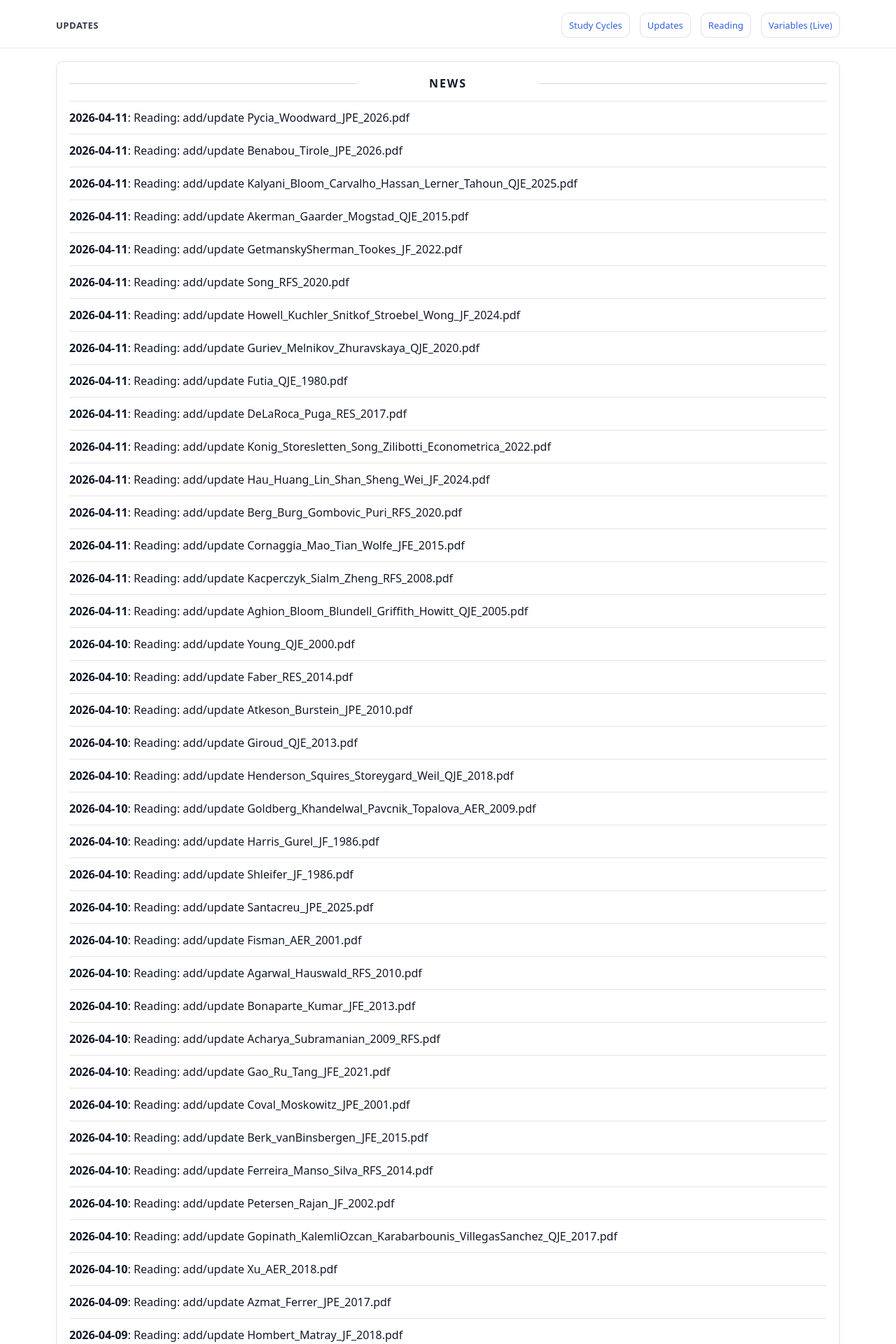
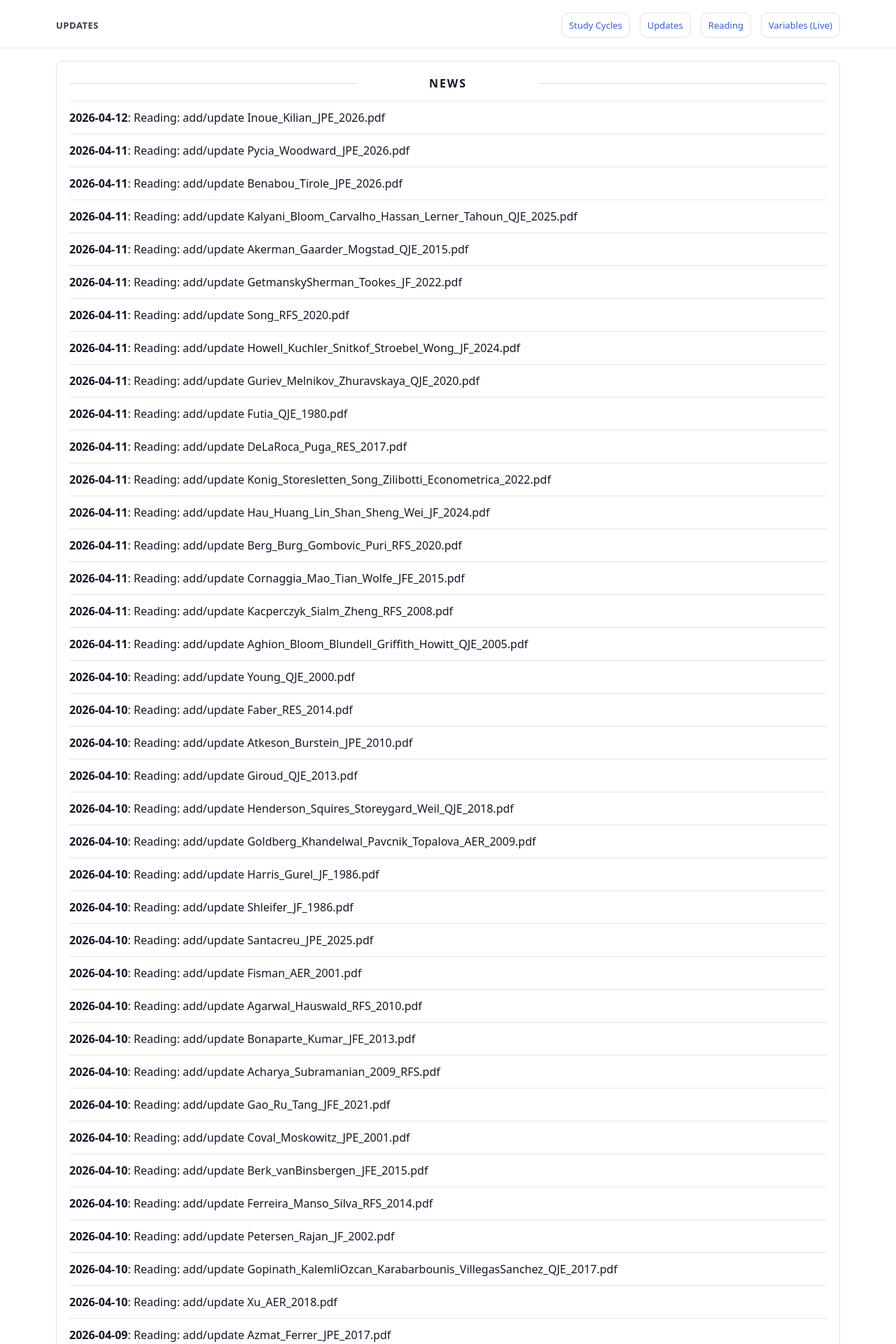
Before and after one commit to yaxinzn/study-archive, a Jekyll site: the page built from updates/index.md, in a window 1280 px wide. Shown: the top 1920 px of the page at 70% size. Built offline with Jekyll 4.4.1, drawn with Linux system fonts in a browser that asks for light colours; some of the changed text lies outside the part shown.

Commit message:
chore: update NEWS feed

```diff
--- a/_data/news.yml
+++ b/_data/news.yml
@@ -1,4 +1,7 @@
 # Auto-generated update history (sorted newest -> oldest). Do not edit manually.
+- ts: "1775938263"
+  date: "2026-04-12"
+  title: "Reading: add/update Inoue_Kilian_JPE_2026.pdf"
 - ts: "1775912356"
   date: "2026-04-11"
   title: "Reading: add/update Pycia_Woodward_JPE_2026.pdf"
```
